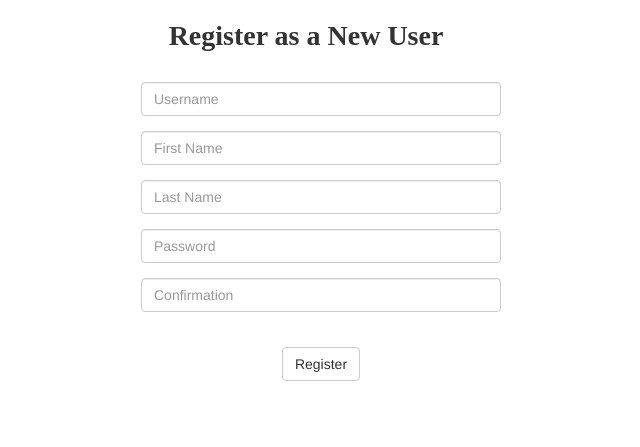
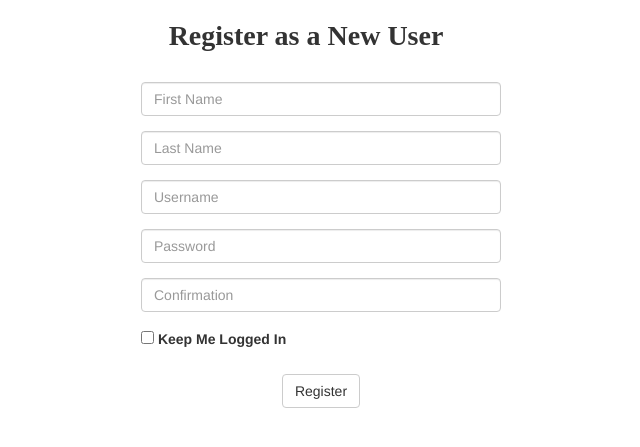
Before and after one commit to jackconnolly21/heatmap, a Flask app: template main/app/templates/register.html in a window 1280 px wide. Shown: the part 52-499 px from the top of the page, without its empty margins (334-974 px from the left). Run offline with Flask 2, Linux system fonts and the light colour scheme; the template is opened without the code that fills it, so the values that code supplies are empty; some libraries are stand-ins or nearby versions.

Commit message:
added keep me logged in

```diff
--- a/main/app/application.py
+++ b/main/app/application.py
@@ -210,6 +210,9 @@ def login():
 
         session['user_id'] = user['id']
 
+        if request.form.get('permanent'):
+            session.permanent = True
+
         # redirect user to index
         flash('Logged in!', 'info')
         return redirect(url_for('index'))
@@ -258,6 +261,9 @@ def register():
 
         session['user_id'] = user_id
 
+        if request.form.get('permanent'):
+            session.permanent = True
+
         # redirect to index
         flash('You are registered!', 'info')
         return redirect(url_for('index'))
--- a/main/app/templates/login.html
+++ b/main/app/templates/login.html
@@ -23,6 +23,10 @@
                   <input class="form-control" data-minlength="8" name="password" id="password" placeholder="Password" required type="password"/>
                   <div class="help-block with-errors"></div>
               </div>
+              <div class="form-check">
+                <input type="checkbox" class="form-check-input" id="permanent" name="permanent">
+                <label class="form-check-label" for="permanent">Keep Me Logged In</label>
+              </div>
               </br>
               <div class="form-group text-center">
                   <button class="btn btn-default" type="submit">Log In</button>
--- a/main/app/templates/register.html
+++ b/main/app/templates/register.html
@@ -16,10 +16,6 @@
         <div class="col-md-4 col-md-offset-4">
           <form action="{{ url_for('register') }}" data-toggle="validator" id="register" method="post">
               <div class="form-group">
-                  <input class="form-control" name="username" id="username" placeholder="Username" required type="text"/>
-                  <div class="help-block with-errors"></div>
-              </div>
-              <div class="form-group">
                 <input class="form-control" name="firstname" id="firstname" placeholder="First Name" required type="text"/>
                 <div class="help-block with-errors"></div>
               </div>
@@ -28,12 +24,20 @@
                 <div class="help-block with-errors"></div>
               </div>
               <div class="form-group">
+                  <input class="form-control" name="username" id="username" placeholder="Username" required type="text"/>
+                  <div class="help-block with-errors"></div>
+              </div>
+              <div class="form-group">
                   <input class="form-control" data-minlength="8" name="password" id="password" placeholder="Password" required type="password"/>
                   <div class="help-block with-errors"></div>
               </div>
               <div class="form-group">
                   <input class="form-control" data-match="#password" data-match-error="passwords don't match" placeholder="Confirmation" name="confirmation" id="confirmation" required type="password"/>
                   <div class="help-block with-errors"></div>
+              </div>
+              <div class="form-check">
+                <input type="checkbox" class="form-check-input" id="permanent" name="permanent">
+                <label class="form-check-label" for="permanent">Keep Me Logged In</label>
               </div>
               </br>
               <div class="form-group text-center">
```
Also changed, not shown: 2 other files.
